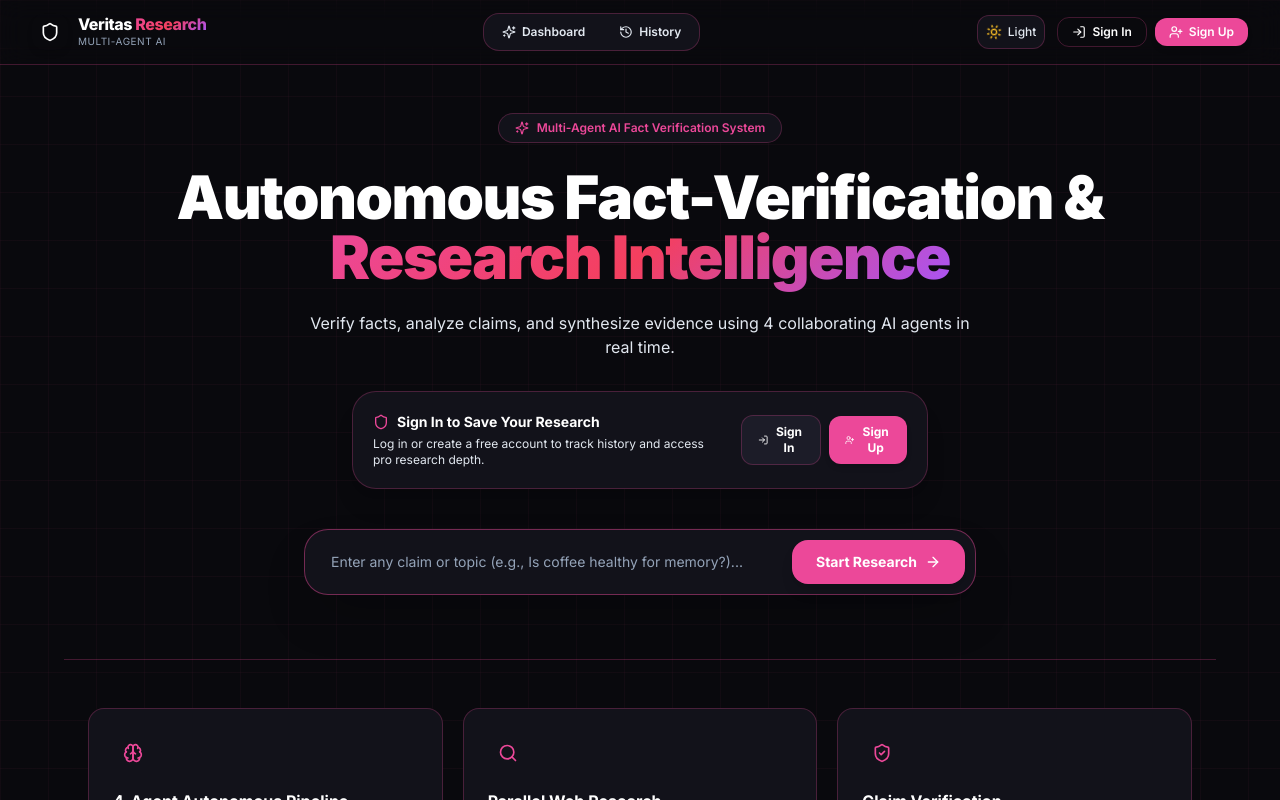
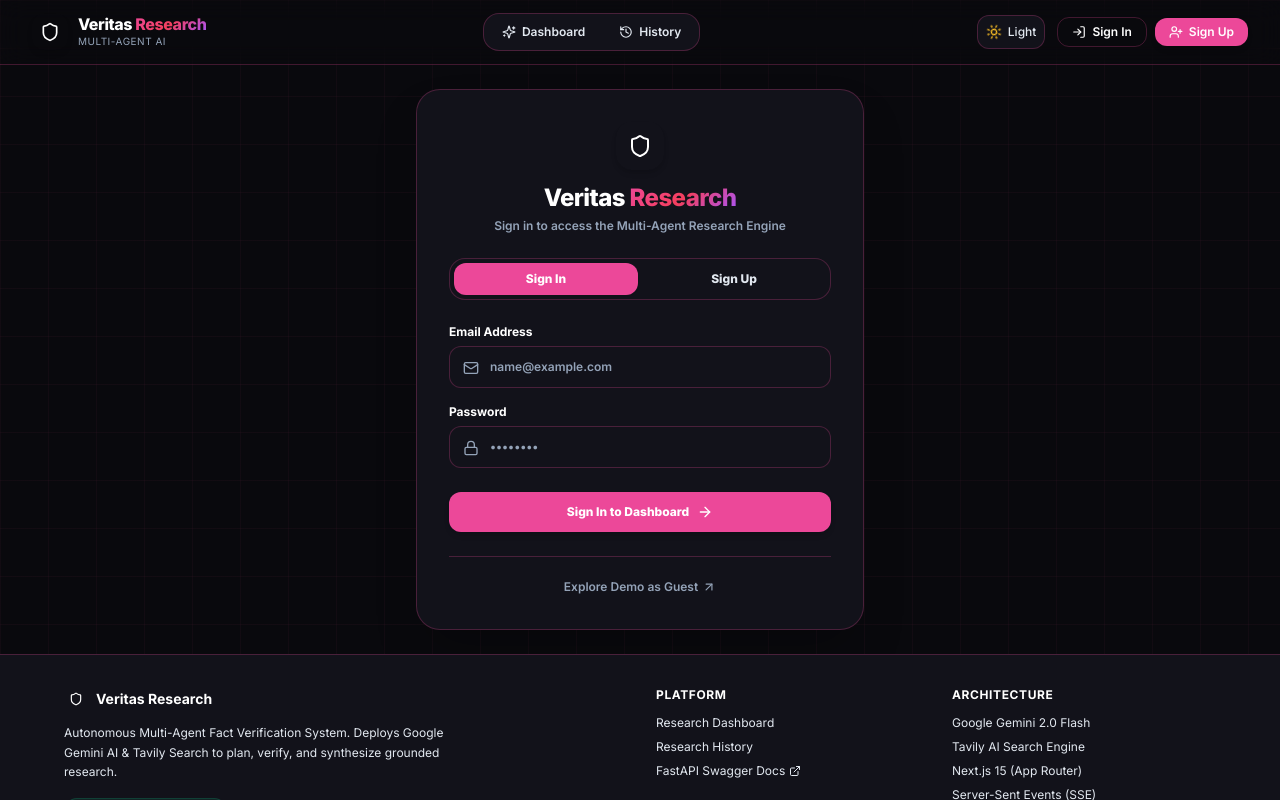
Before and after one commit to SumanthVadagana/Veritas-Research, a Next.js app in the folder frontend/: page / in a window 1280 px wide. Shown: the top 800 px of the page. Built offline with nearby package versions, Linux system fonts and the light colour scheme.

Commit message:
Implement dedicated initial Login/Signup page for unauthenticated visitors in matching theme

```diff
--- a/frontend/app/page.tsx
+++ b/frontend/app/page.tsx
@@ -4,7 +4,7 @@
 
 import { useState } from "react";
 import { useRouter } from "next/navigation";
-import { motion } from "framer-motion";
+import { motion, AnimatePresence } from "framer-motion";
 import Link from "next/link";
 import {
   Brain,
@@ -18,6 +18,10 @@
   LogIn,
   UserPlus,
   ArrowRight,
+  Mail,
+  Lock,
+  User,
+  ArrowUpRight,
 } from "lucide-react";
 import { Navbar } from "@/components/Navbar";
 import { Footer } from "@/components/Footer";
@@ -58,9 +62,43 @@
 
 export default function LandingPage() {
   const router = useRouter();
-  const { user, isAuthenticated, openAuthModal } = useAuth();
+  const { user, isAuthenticated, login, signup } = useAuth();
+
+  // Auth Form State
+  const [authTab, setAuthTab] = useState<"signin" | "signup">("signin");
+  const [email, setEmail] = useState("");
+  const [password, setPassword] = useState("");
+  const [name, setName] = useState("");
+  const [authError, setAuthError] = useState("");
+  const [guestAllowed, setGuestAllowed] = useState(false);
+
+  // Search State
   const [topic, setTopic] = useState("");
   const [depth, setDepth] = useState<"quick" | "standard" | "deep">("standard");
+
+  const handleAuthSubmit = (e: React.FormEvent) => {
+    e.preventDefault();
+    setAuthError("");
+
+    if (!email || !email.includes("@")) {
+      setAuthError("Please enter a valid email address.");
+      return;
+    }
+    if (!password || password.length < 4) {
+      setAuthError("Password must be at least 4 characters long.");
+      return;
+    }
+
+    if (authTab === "signup") {
+      if (!name.trim()) {
+        setAuthError("Please enter your full name.");
+        return;
+      }
+      signup(email, name);
+    } else {
+      login(email);
+    }
+  };
 
   const handleStartResearch = (e: React.FormEvent) => {
     e.preventDefault();
@@ -71,6 +109,152 @@
     router.push(`/research?topic=${encodeURIComponent(topic.trim())}&depth=${depth}`);
   };
 
+  // If NOT authenticated and guest mode not manually bypassed -> Render Dedicated Login Page
+  if (!isAuthenticated && !guestAllowed) {
+    return (
+      <div className="min-h-screen bg-[var(--bg-primary)] text-[var(--text-primary)] grid-bg flex flex-col justify-between transition-colors duration-300">
+        <Navbar />
+
+        <div className="flex-1 flex items-center justify-center p-4 sm:p-6 py-12">
+          <motion.div
+            initial={{ opacity: 0, scale: 0.95, y: 12 }}
+            animate={{ opacity: 1, scale: 1, y: 0 }}
+            transition={{ duration: 0.4 }}
+            className="w-full max-w-md bg-[var(--bg-secondary)] border border-[var(--border-subtle)] rounded-3xl p-6 sm:p-8 shadow-2xl relative overflow-hidden"
+          >
+            {/* Top brand header */}
+            <div className="text-center mb-6">
+              <div className="w-12 h-12 rounded-2xl bg-[var(--gradient-brand)] flex items-center justify-center mx-auto mb-3 shadow-md">
+                <Shield className="w-6 h-6 text-white" />
+              </div>
+              <h1 className="text-xl sm:text-2xl font-extrabold text-[var(--text-primary)] tracking-tight">
+                Veritas <span className="gradient-text">Research</span>
+              </h1>
+              <p className="text-xs text-[var(--text-muted)] font-semibold mt-1">
+                {authTab === "signin"
+                  ? "Sign in to access the Multi-Agent Research Engine"
+                  : "Create your account to start fact-verifying research"}
+              </p>
+            </div>
+
+            {/* Auth Tab Switcher */}
+            <div className="flex items-center gap-1 p-1 bg-[var(--bg-card)] rounded-2xl border border-[var(--border-subtle)] mb-6">
+              <button
+                type="button"
+                onClick={() => {
+                  setAuthTab("signin");
+                  setAuthError("");
+                }}
+                className={`flex-1 py-2 rounded-xl text-xs font-extrabold transition-all ${
+                  authTab === "signin"
+                    ? "bg-[var(--accent-pink)] text-white shadow-sm"
+                    : "text-[var(--text-secondary)] hover:text-[var(--text-primary)]"
+                }`}
+              >
+                Sign In
+              </button>
+              <button
+                type="button"
+                onClick={() => {
+                  setAuthTab("signup");
+                  setAuthError("");
+                }}
+                className={`flex-1 py-2 rounded-xl text-xs font-extrabold transition-all ${
+                  authTab === "signup"
+                    ? "bg-[var(--accent-pink)] text-white shadow-sm"
+                    : "text-[var(--text-secondary)] hover:text-[var(--text-primary)]"
+                }`}
+              >
+                Sign Up
+              </button>
+            </div>
+
+            {authError && (
+              <div className="mb-4 p-3 rounded-xl bg-rose-500/10 border border-rose-500/25 text-rose-500 text-xs font-bold text-center">
+                {authError}
+              </div>
+            )}
+
+            {/* Login Form */}
+            <form onSubmit={handleAuthSubmit} className="flex flex-col gap-4">
+              {authTab === "signup" && (
+                <div>
+                  <label className="block text-xs font-bold text-[var(--text-primary)] mb-1.5">
+                    Full Name
+                  </label>
+                  <div className="relative">
+                    <User className="absolute left-3.5 top-3.5 w-4 h-4 text-[var(--text-muted)]" />
+                    <input
+                      type="text"
+                      value={name}
+                      onChange={(e) => setName(e.target.value)}
+                      placeholder="Jane Doe"
+                      className="w-full bg-[var(--bg-card)] border border-[var(--border-subtle)] rounded-xl px-10 py-3 text-xs font-semibold text-[var(--text-primary)] placeholder-[var(--text-muted)] outline-none focus:border-[var(--accent-pink)] transition-colors"
+                    />
+                  </div>
+                </div>
+              )}
+
+              <div>
+                <label className="block text-xs font-bold text-[var(--text-primary)] mb-1.5">
+                  Email Address
+                </label>
+                <div className="relative">
+                  <Mail className="absolute left-3.5 top-3.5 w-4 h-4 text-[var(--text-muted)]" />
+                  <input
+                    type="email"
+                    value={email}
+                    onChange={(e) => setEmail(e.target.value)}
+                    placeholder="name@example.com"
+                    className="w-full bg-[var(--bg-card)] border border-[var(--border-subtle)] rounded-xl px-10 py-3 text-xs font-semibold text-[var(--text-primary)] placeholder-[var(--text-muted)] outline-none focus:border-[var(--accent-pink)] transition-colors"
+                  />
+                </div>
+              </div>
+
+              <div>
+                <label className="block text-xs font-bold text-[var(--text-primary)] mb-1.5">
+                  Password
+                </label>
+                <div className="relative">
+                  <Lock className="absolute left-3.5 top-3.5 w-4 h-4 text-[var(--text-muted)]" />
+                  <input
+                    type="password"
+                    value={password}
+                    onChange={(e) => setPassword(e.target.value)}
+                    placeholder="••••••••"
+                    className="w-full bg-[var(--bg-card)] border border-[var(--border-subtle)] rounded-xl px-10 py-3 text-xs font-semibold text-[var(--text-primary)] placeholder-[var(--text-muted)] outline-none focus:border-[var(--accent-pink)] transition-colors"
+                  />
+                </div>
+              </div>
+
+              <button
+                type="submit"
+                className="mt-2 w-full py-3 rounded-xl bg-[var(--accent-pink)] hover:opacity-90 text-white text-xs font-extrabold flex items-center justify-center gap-2 transition-all shadow-md"
+              >
+                <span>{authTab === "signup" ? "Create Free Account" : "Sign In to Dashboard"}</span>
+                <ArrowRight className="w-4 h-4" />
+              </button>
+            </form>
+
+            {/* Bypassing Guest Link */}
+            <div className="mt-6 pt-4 border-t border-[var(--border-subtle)] text-center">
+              <button
+                type="button"
+                onClick={() => setGuestAllowed(true)}
+                className="text-xs font-semibold text-[var(--text-muted)] hover:text-[var(--accent-pink)] transition-colors inline-flex items-center gap-1"
+              >
+                Explore Demo as Guest <ArrowUpRight className="w-3.5 h-3.5" />
+              </button>
+            </div>
+          </motion.div>
+        </div>
+
+        <Footer />
+      </div>
+    );
+  }
+
+  // Once authenticated or guest mode chosen -> Render Main Research Engine
   return (
     <div className="min-h-screen bg-[var(--bg-primary)] text-[var(--text-primary)] grid-bg overflow-hidden flex flex-col justify-between transition-colors duration-300">
       <div>
@@ -84,7 +268,7 @@
             transition={{ duration: 0.5 }}
           >
             {/* Top pill */}
-            <div className="inline-flex items-center gap-2 px-4 py-1.5 rounded-full border border-[var(--border-subtle)] bg-[var(--bg-card)] text-xs font-semibold text-[var(--accent-pink)] mb-6">
+            <div className="inline-flex items-center gap-2 px-4 py-1.5 rounded-full border border-[var(--border-subtle)] bg-[var(--bg-card)] text-xs font-bold text-[var(--accent-pink)] mb-6">
               <Sparkles className="w-3.5 h-3.5" />
               <span>Multi-Agent AI Fact Verification System</span>
             </div>
@@ -94,54 +278,17 @@
               <span className="gradient-text">Research Intelligence</span>
             </h1>
 
-            <p className="max-w-2xl mx-auto text-sm sm:text-base text-[var(--text-secondary)] mb-8 leading-relaxed">
+            <p className="max-w-2xl mx-auto text-sm sm:text-base font-semibold text-[var(--text-secondary)] mb-8 leading-relaxed">
               Verify facts, analyze claims, and synthesize evidence using 4 collaborating AI agents in real time.
             </p>
           </motion.div>
-
-          {/* Authentication Banner for visitors */}
-          {!isAuthenticated && (
-            <motion.div
-              initial={{ opacity: 0, scale: 0.95 }}
-              animate={{ opacity: 1, scale: 1 }}
-              transition={{ delay: 0.2 }}
-              className="max-w-xl mx-auto mb-10 p-5 rounded-3xl border border-[var(--border-subtle)] bg-[var(--bg-secondary)] shadow-xl text-left flex flex-col sm:flex-row items-center justify-between gap-4"
-            >
-              <div>
-                <h2 className="text-sm font-bold text-[var(--text-primary)] mb-1 flex items-center gap-2">
-                  <Shield className="w-4 h-4 text-[var(--accent-pink)]" />
-                  Sign In to Save Your Research
-                </h2>
-                <p className="text-xs text-[var(--text-secondary)]">
-                  Log in or create a free account to track history and access pro research depth.
-                </p>
-              </div>
-
-              <div className="flex items-center gap-2 w-full sm:w-auto">
-                <button
-                  onClick={() => openAuthModal("signin")}
-                  className="flex-1 sm:flex-initial px-4 py-2 rounded-xl border border-[var(--border-subtle)] bg-[var(--bg-card-hover)] text-[var(--text-primary)] text-xs font-bold transition-all flex items-center justify-center gap-1.5"
-                >
-                  <LogIn className="w-3.5 h-3.5" />
-                  Sign In
-                </button>
-                <button
-                  onClick={() => openAuthModal("signup")}
-                  className="flex-1 sm:flex-initial px-4 py-2 rounded-xl bg-[var(--accent-pink)] text-white text-xs font-bold transition-all flex items-center justify-center gap-1.5 shadow-md"
-                >
-                  <UserPlus className="w-3.5 h-3.5" />
-                  Sign Up
-                </button>
-              </div>
-            </motion.div>
-          )}
 
           {/* Search Box */}
           <motion.form
             onSubmit={handleStartResearch}
             initial={{ opacity: 0, y: 20 }}
             animate={{ opacity: 1, y: 0 }}
-            transition={{ delay: 0.3 }}
+            transition={{ delay: 0.2 }}
             className="max-w-2xl mx-auto"
           >
             <div className="p-2 sm:p-2.5 rounded-3xl border border-[var(--border-medium)] bg-[var(--bg-secondary)] shadow-2xl flex flex-col sm:flex-row gap-2">
@@ -150,11 +297,11 @@
                 value={topic}
                 onChange={(e) => setTopic(e.target.value)}
                 placeholder="Enter any claim or topic (e.g., Is coffee healthy for memory?)..."
-                className="flex-1 px-4 py-3 bg-transparent text-sm text-[var(--text-primary)] placeholder-[var(--text-muted)] focus:outline-none"
+                className="flex-1 px-4 py-3 bg-transparent text-sm font-semibold text-[var(--text-primary)] placeholder-[var(--text-muted)] focus:outline-none"
               />
               <button
                 type="submit"
-                className="px-6 py-3 rounded-2xl bg-[var(--accent-pink)] hover:opacity-95 text-white font-bold text-sm transition-all flex items-center justify-center gap-2 shadow-lg"
+                className="px-6 py-3 rounded-2xl bg-[var(--accent-pink)] hover:opacity-95 text-white font-extrabold text-sm transition-all flex items-center justify-center gap-2 shadow-lg"
               >
                 <span>Start Research</span>
                 <ArrowRight className="w-4 h-4" />
@@ -174,10 +321,10 @@
                 <div className="w-10 h-10 rounded-xl bg-[var(--accent-pink)]/10 flex items-center justify-center mb-4 text-[var(--accent-pink)]">
                   <Icon className="w-5 h-5" />
                 </div>
-                <h3 className="text-base font-bold text-[var(--text-primary)] mb-2">
+                <h3 className="text-base font-extrabold text-[var(--text-primary)] mb-2">
                   {title}
                 </h3>
-                <p className="text-xs text-[var(--text-secondary)] leading-relaxed">
+                <p className="text-xs font-semibold text-[var(--text-secondary)] leading-relaxed">
                   {desc}
                 </p>
               </div>
```
